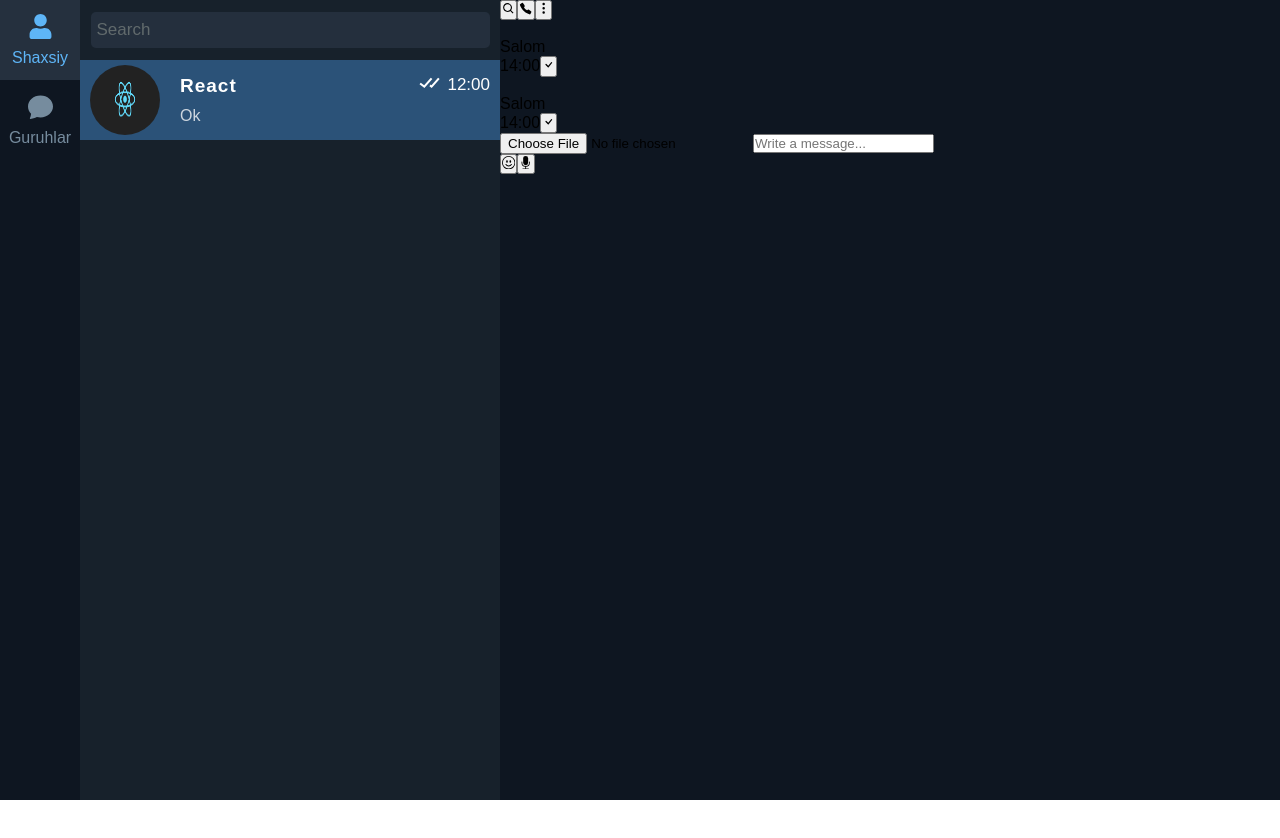
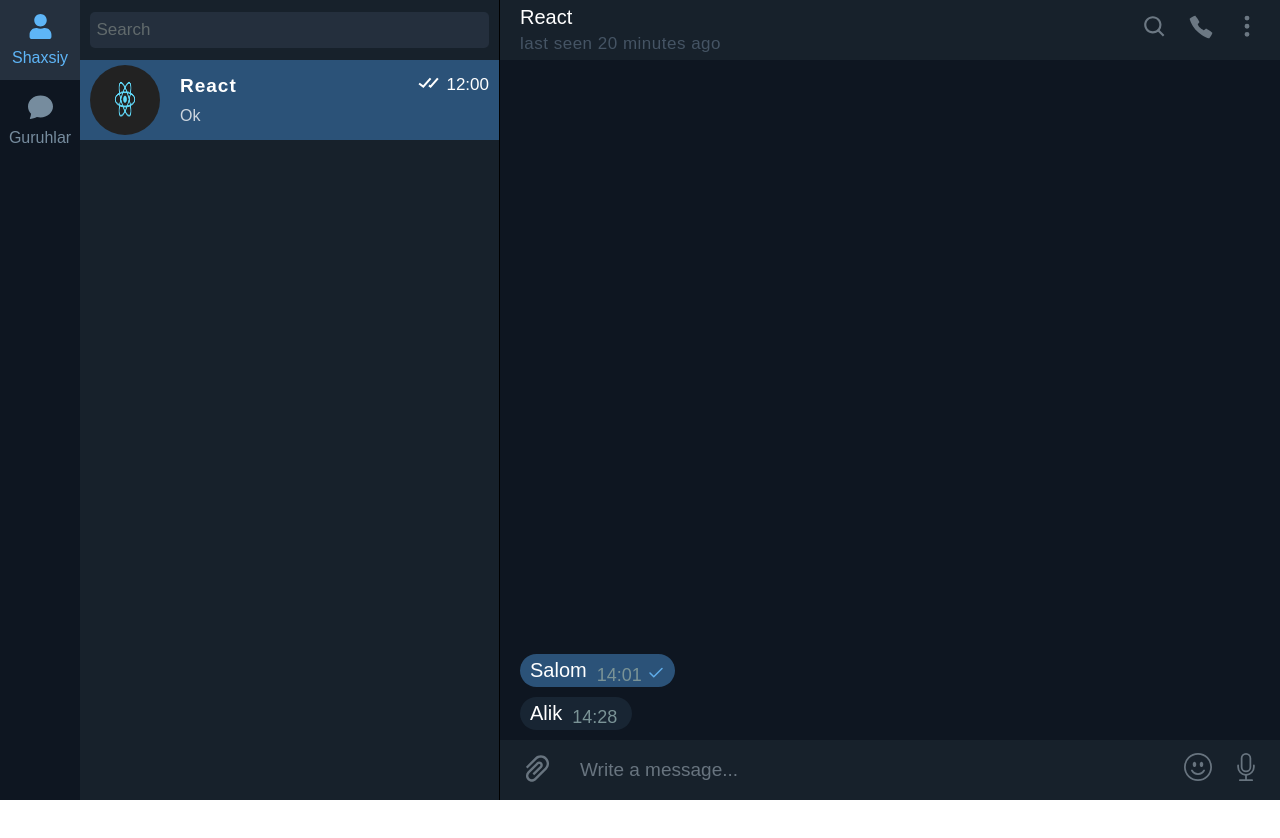
Before and after one commit to komilovmDev/telegram-clone, a React (Vite) app in the folder telegramClone/: page / in a window 1280 px wide. Shown: the top 838 px of the page. Built offline with nearby package versions, Linux system fonts and the light colour scheme.

Commit message:
style add

```diff
--- a/telegramClone/src/telegram/TelegramHome.jsx
+++ b/telegramClone/src/telegram/TelegramHome.jsx
@@ -1,8 +1,10 @@
-import { FaUser } from 'react-icons/fa'
-import { BsChatFill, BsCheckAll, BsCheck , BsEmojiSmile , BsFillMicFill } from 'react-icons/bs'
-import { BiSearch , BiCheckDouble } from 'react-icons/bi'
+import { FaUser, FaCheck } from 'react-icons/fa'
+import { BsChatFill, BsCheckAll, BsCheck, BsEmojiSmile, BsFillMicFill , BsMic} from 'react-icons/bs'
+import { BiSearch, BiCheckDouble } from 'react-icons/bi'
 import { IoCallSharp } from 'react-icons/io5'
 import { GoKebabVertical } from 'react-icons/go'
+import { FiCheck } from 'react-icons/fi'
+import {AiOutlinePaperClip} from 'react-icons/ai'
 import './tg.css'
 
 export default function TelegramHome() {
@@ -10,13 +12,13 @@ export default function TelegramHome() {
         <div className="tgCon">
             <div className="tgLeft">
                 <div className="tgLeft_Btns">
-                    <button className='active'><span>Shaxsiy</span><FaUser className='ix' size={'25px'}/></button>
-                    <button className=''><span>Guruhlar</span><BsChatFill className='ix'  size={'25px'} /></button>
+                    <button className='active'><span>Shaxsiy</span><FaUser className='ix' size={'25px'} /></button>
+                    <button className=''><span>Guruhlar</span><BsChatFill className='ix' size={'25px'} /></button>
                 </div>
             </div>
             <div className="tgUsers">
                 <div className="tgUsersSerach">
-                    <input type="text" placeholder='Search'/>
+                    <input type="text" placeholder='Search' />
                 </div>
                 <div className="tgUsers_users">
                     <div className="tgUsers_user">
@@ -37,8 +39,8 @@ export default function TelegramHome() {
             <div className="tgChat">
                 <div className="tgChat_userInfo">
                     <div className="tgChat_userInfo_userName">
-                        <span className='tgChat_userInfo_userName_name'></span>
-                        <span className="tgChat_userInfo_userName_online"></span>
+                        <span className='tgChat_userInfo_userName_name'>React</span>
+                        <span className="tgChat_userInfo_userName_online">last seen 20 minutes ago</span>
                     </div>
                     <div className="tgChatCallBtns">
                         <button><BiSearch /></button>
@@ -47,33 +49,33 @@ export default function TelegramHome() {
                     </div>
                 </div>
                 <div className="tgChatMassage">
+                    <div className="chst">
                         <div className="user">
-                        <img src="" alt="" />
                             <div className="chat">
                                 <span className='massage'>Salom</span>
                                 <div className="timeandcheck">
-                                <span>14:00</span>
-                                <button><BsCheck /></button>
+                                    <span>14:01</span>
+                                    <button><FiCheck /></button>
                                 </div>
                             </div>
                         </div>
                         <div className="user2">
-                        <img src="" alt="" />
                             <div className="chat">
-                            <span className='massage'>Salom</span>
+                                <span className='massage'>Alik</span>
                                 <div className="timeandcheck">
-                                <span>14:00</span>
-                                <button><BsCheck /></button>
+                                    <span>14:28</span>
+                                </div>
                             </div>
                         </div>
                     </div>
                 </div>
                 <div className="sendMassage">
-                    <input type="file" />
-                    <input type="text" placeholder='Write a message...'/>
+                    <input id='file' type="file" />
+                    <label for="file" htmlFor="file"><AiOutlinePaperClip color='#68747f' size={'35px'}/></label>
+                    <input id='mass' type="text" placeholder='Write a message...' />
                     <div className="btns">
-                        <button><BsEmojiSmile/></button>
-                        <button><BsFillMicFill/></button>
+                        <button><BsEmojiSmile /></button>
+                        <button><BsMic /></button>
                     </div>
                 </div>
             </div>
--- a/telegramClone/src/telegram/tg.css
+++ b/telegramClone/src/telegram/tg.css
@@ -1,4 +1,4 @@
-*{
+* {
   padding: 0;
   margin: 0;
   box-sizing: border-box;
@@ -6,9 +6,13 @@
   font-family: sans-serif;
 }
 
+body {
+    height: 100vh;
+    overflow-y: hidden;
+}
+
 .tgCon {
   width: 100%;
-    height: 100vh;
   background: #0e1621;
   display: flex;
 }
@@ -69,6 +73,7 @@
   width: 420px;
   height: 100vh;
   background-color: #17212b;
+  border-right: 1px solid black;
 }
 
 .tgCon .tgUsers .tgUsersSerach {
@@ -126,25 +131,46 @@
   justify-content: space-between;
 }
 
-.tgCon .tgUsers .tgUsers_users .tgUsers_user .tgUsers_users_Info .tgUsers_users_Info_Left {
+.tgCon
+  .tgUsers
+  .tgUsers_users
+  .tgUsers_user
+  .tgUsers_users_Info
+  .tgUsers_users_Info_Left {
   display: flex;
   flex-direction: column;
   gap: 10px;
 }
 
-.tgCon .tgUsers .tgUsers_users .tgUsers_user .tgUsers_users_Info .tgUsers_users_Info_Left .tgUsers_users_Info_Left_Name {
+.tgCon
+  .tgUsers
+  .tgUsers_users
+  .tgUsers_user
+  .tgUsers_users_Info
+  .tgUsers_users_Info_Left
+  .tgUsers_users_Info_Left_Name {
   font-size: 19px;
   font-weight: 600;
   letter-spacing: 1px;
   color: rgb(255, 255, 255);
 }
 
-.tgCon .tgUsers .tgUsers_users .tgUsers_user .tgUsers_users_Info .tgUsers_users_Info_Left .tgUsers_users_Info_Left_massage {
+.tgCon
+  .tgUsers
+  .tgUsers_users
+  .tgUsers_user
+  .tgUsers_users_Info
+  .tgUsers_users_Info_Left
+  .tgUsers_users_Info_Left_massage {
   color: rgba(255, 255, 255, 0.767);
 }
 
-
-.tgCon .tgUsers .tgUsers_users .tgUsers_user .tgUsers_users_Info .tgUsers_users_Info_Right {
+.tgCon
+  .tgUsers
+  .tgUsers_users
+  .tgUsers_user
+  .tgUsers_users_Info
+  .tgUsers_users_Info_Right {
   position: absolute;
   top: 10px;
   right: 10px;
@@ -154,7 +180,220 @@
   gap: 5px;
 }
 
-.tgCon .tgUsers .tgUsers_users .tgUsers_user .tgUsers_users_Info .tgUsers_users_Info_Right .tgUsers_users_Info_Right_Time {
+.tgCon
+  .tgUsers
+  .tgUsers_users
+  .tgUsers_user
+  .tgUsers_users_Info
+  .tgUsers_users_Info_Right
+  .tgUsers_users_Info_Right_Time {
   color: #fff;
   font-size: 17px;
 }
+
+.tgCon .tgChat {
+  display: flex;
+  flex-grow: 1;
+  flex-direction: column;
+  position: relative;
+}
+
+.tgCon .tgChat .tgChat_userInfo {
+  height: 60px;
+  display: flex;
+  justify-content: space-between;
+  padding: 0px 20px;
+  background-color: #17212b;
+  align-items: center;
+}
+
+.tgCon .tgChat .tgChat_userInfo .tgChat_userInfo_userName {
+  display: flex;
+  flex-direction: column;
+  gap: 5px;
+}
+
+.tgCon
+  .tgChat
+  .tgChat_userInfo
+  .tgChat_userInfo_userName
+  .tgChat_userInfo_userName_name {
+  font-size: 20px;
+  color: white;
+}
+
+.tgCon
+  .tgChat
+  .tgChat_userInfo
+  .tgChat_userInfo_userName
+  .tgChat_userInfo_userName_online {
+  color: #455464;
+  font-size: 17px;
+  letter-spacing: 0.5px;
+}
+
+.tgCon .tgChat .tgChat_userInfo .tgChatCallBtns {
+  display: flex;
+  align-items: center;
+  gap: 20px;
+}
+
+.tgCon .tgChat .tgChat_userInfo .tgChatCallBtns button {
+  border: none;
+  background-color: transparent;
+  color: #6c7883;
+  font-size: 26px;
+}
+
+.tgCon .tgChat .tgChatMassage {
+    display: flex;
+    flex-direction: column-reverse;
+    align-items: start;
+    flex-grow: 1;
+    gap: 15px;
+    padding: 10px 20px;
+}
+
+.tgCon .tgChat .tgChatMassage .user {
+    display: flex;
+    gap: 5px;
+}
+
+
+.tgCon .tgChat .tgChatMassage .user img {
+    width: 50px;
+    height: 50px;
+    border-radius: 50%;
+}
+
+.tgCon .tgChat .tgChatMassage .user .chat {
+    padding: 5px 10px;
+    background-color: #2b5278;
+    border-radius: 20px;
+    display: flex;
+    align-items: center;
+    gap: 10px;
+}
+
+.tgCon .tgChat .tgChatMassage .user .chat .massage {
+    font-size: 20px;
+    color: #fff;
+}
+
+.tgCon .tgChat .tgChatMassage .user .chat .timeandcheck {
+    display: flex;
+    align-items: center;
+    justify-content: center;
+    gap: 5px;
+    transform: translateY(5px);
+}
+
+.tgCon .tgChat .tgChatMassage .user .chat .timeandcheck span {
+    color: #7a9396;
+    font-size: 18px;
+}
+
+.tgCon .tgChat .tgChatMassage .user .chat .timeandcheck button {
+    background-color: transparent;
+    border: none;
+    font-size: 18px;
+    color: #60ade9;
+}
+
+.tgCon .tgChat .tgChatMassage .user2 {
+    display: flex;
+    gap: 5px;
+}
+
+
+.tgCon .tgChat .tgChatMassage .user2 img {
+    width: 50px;
+    height: 50px;
+    border-radius: 50%;
+}
+
+.tgCon .tgChat .tgChatMassage .user2 .chat {
+    padding: 5px 10px;
+    background-color: #182533;
+    border-radius: 20px;
+    display: flex;
+    align-items: center;
+    gap: 10px;
+}
+
+.tgCon .tgChat .tgChatMassage .user2 .chat .massage {
+    font-size: 20px;
+    color: #fff;
+}
+
+.tgCon .tgChat .tgChatMassage .user2 .chat .timeandcheck {
+    display: flex;
+    align-items: center;
+    justify-content: center;
+    gap: 5px;
+    transform: translateY(4px);
+    padding-right: 5px;
+}
+
+.tgCon .tgChat .tgChatMassage .user2 .chat .timeandcheck span {
+    color: #7a9396;
+    font-size: 18px;
+}
+
+.tgCon .tgChat .tgChatMassage .user2 .chat .timeandcheck button {
+    background-color: transparent;
+    border: none;
+    font-size: 18px;
+    color: #60ade9;
+}
+
+.tgCon .tgChat .tgChatMassage .chst {
+    display: flex;
+    flex-direction: column;
+    gap: 10px;
+}
+
+.tgCon .tgChat .sendMassage {
+    height: 60px;
+    background-color: #17212b;
+    display: flex;
+    align-items: center;
+    padding: 0px 20px;
+}
+
+/* .tgCon .tgChat .sendMassage #file {
+    background: transparent;
+    width: 10px;
+    padding: 0px 20px;
+} */
+
+.tgCon .tgChat .sendMassage input[type="file"] {
+    display: none;
+}
+
+.tgCon .tgChat .sendMassage #mass {
+    flex: 1;
+    height: 100%;
+    background-color: transparent;
+    padding-left: 25px;
+    color: white;
+    font-size: 19px;
+    outline: none;
+    border: none;
+}
+
+.tgCon .tgChat .sendMassage #mass::placeholder {
+    color: #68747f;
+}
+.tgCon .tgChat .sendMassage .btns {
+    display: flex;
+    align-items: center;
+    gap: 20px;
+}
+
+.tgCon .tgChat .sendMassage .btns button {
+    border: none;
+    background-color: transparent;
+    color: #68747f;
+    font-size: 28px;
+}
```
Lines whose indentation alone changed are shown as unchanged.
